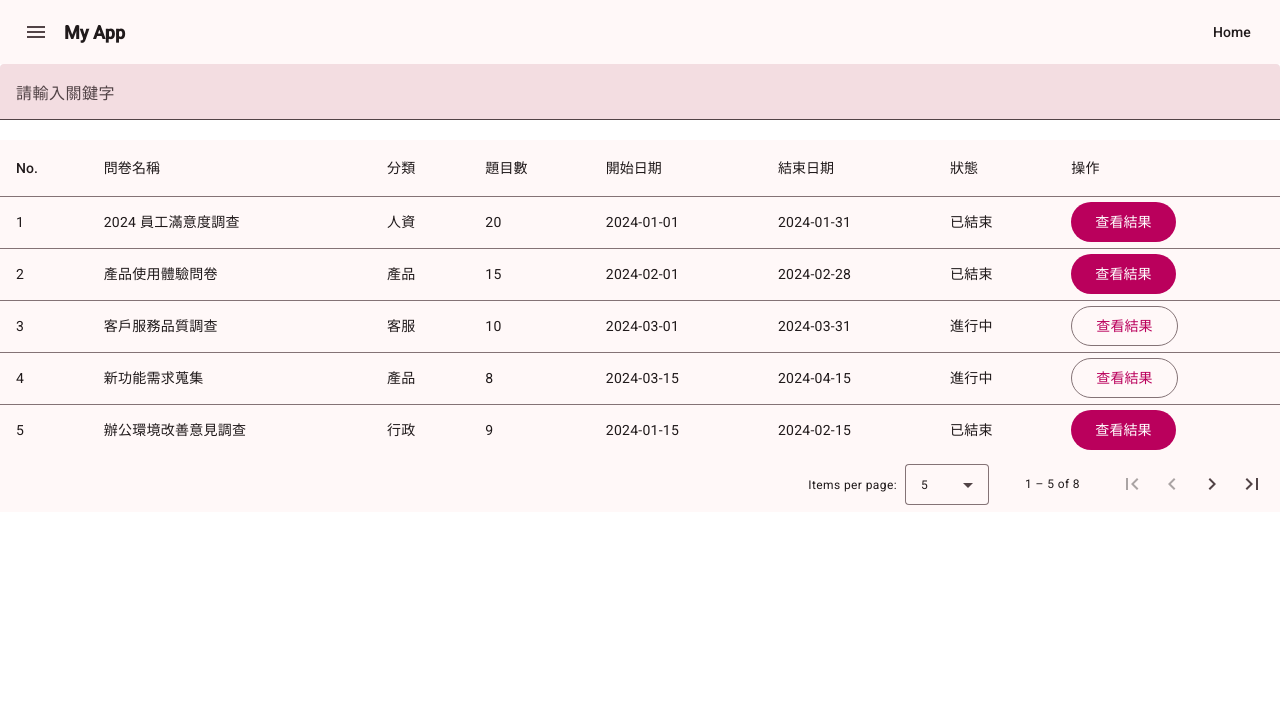
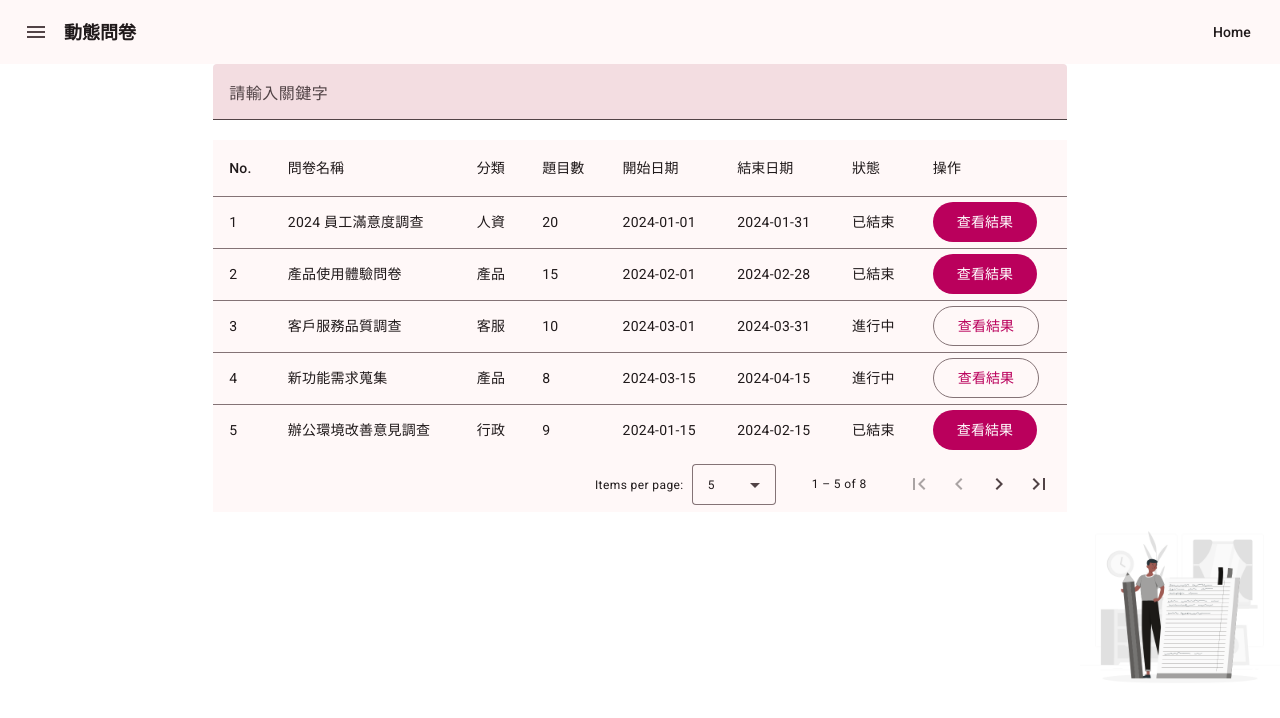
Before and after one commit to ZhangZJ0906/dynamic-Questionnaire-frontEnd, an Angular app: page /showAll in a window 1280 px wide. Shown: the top 718 px of the page. Built offline with nearby package versions, Linux system fonts and the light colour scheme.

Commit message:
稍微變更

```diff
--- a/src/app/@backend/backend.routes.ts
+++ b/src/app/@backend/backend.routes.ts
@@ -13,11 +13,5 @@ export const backendRoutes: Routes = [
         (m) => m.DashboardComponent,
       ),
   },
-    {
-    path: 'dialog',
-    loadComponent: () =>
-      import('./dialog/dialog.component').then(
-        (m) => m.DialogComponent,
-      ),
-  },
+
 ];
--- a/src/app/@backend/dashboard/dashboard.component.html
+++ b/src/app/@backend/dashboard/dashboard.component.html
@@ -117,7 +117,7 @@
         <td mat-cell *matCellDef="let element">
           @switch (element.status) {
             @case ("進行中") {
-              <button mat-stroked-button color="primary">查看結果</button>
+              <button mat-stroked-button color="primary" class="mr-5">查看結果</button>
               <button mat-flat-button color="warn">結束問卷</button>
             }
             @case ("已結束") {
--- a/src/app/@backend/user/user.component.html
+++ b/src/app/@backend/user/user.component.html
@@ -1,18 +1,11 @@
 <app-sidebar>
-  <h1
-    class="font-bold tracking-wide text-2xl sm:text-3xl md:text-4xl lg:text-5xl mb-10"
-  >
+  <h1 class="font-bold tracking-wide text-2xl sm:text-3xl md:text-4xl lg:text-5xl mb-10">
     歡迎回來
     <span class="ml-2 text-blue-200">XXX</span>
   </h1>
-  <div
-    class="grid gap-4 [grid-template-columns:repeat(auto-fill,minmax(300px,1fr))]"
-  >
+  <div class="grid gap-4 [grid-template-columns:repeat(auto-fill,minmax(300px,1fr))]">
     @for (item of userArr; track $index) {
-      <mat-card
-        appearance="outlined"
-        class="!rounded-2xl hover:shadow-lg transition-shadow duration-300 overflow-hidden"
-      >
+    <mat-card appearance="outlined" class="!rounded-2xl hover:shadow-lg transition-shadow duration-300 overflow-hidden">
       <mat-card-header class="!pt-5 !px-5">
         <mat-card-title class="!text-lg !font-bold text-gray-800">
           {{ item.name }}
@@ -22,18 +15,14 @@
       <mat-card-content class="!px-5 !pb-5 !pt-3">
         <!-- 出席人數 -->
         <div class="flex items-center gap-3 mb-3">
-            <div
-              class="flex flex-col items-center justify-center w-16 h-16 rounded-xl bg-blue-50 border border-blue-100"
-            >
+          <div class="flex flex-col items-center justify-center w-16 h-16 rounded-xl bg-blue-50 border border-blue-100">
             <span class="text-3xl font-extrabold text-blue-600 leading-none">
               {{ item.attendance }}
             </span>
           </div>
 
           <!-- 內容描述 -->
-            <p
-              class="flex-1 text-sm text-gray-500 leading-relaxed line-clamp-3"
-            >
+          <p class="flex-1 text-sm text-gray-500 leading-relaxed line-clamp-3">
             {{ item.content }}
           </p>
         </div>
@@ -41,4 +30,8 @@
     </mat-card>
     }
   </div>
+
+  <div class="grid justify-items-end mt-32 ">
+    <img src="image/Admin.gif" alt="" class="w-64 h-auto">
+  </div>
 </app-sidebar>
--- a/src/app/@front/nav/nav.component.html
+++ b/src/app/@front/nav/nav.component.html
@@ -10,7 +10,7 @@
   </button>
 
   <!-- 標題 -->
-  <a routerLink="/"> <span class="title text-lg font-semibold">My App</span></a>
+  <a routerLink="/showAll"> <span class="title text-lg font-semibold">動態問卷</span></a>
 
   <!-- 空間撐開 -->
   <span class="spacer flex-1"></span>
--- a/src/app/@front/show-all/show-all.component.html
+++ b/src/app/@front/show-all/show-all.component.html
@@ -1,18 +1,14 @@
 <app-nav></app-nav>
+
+
+<div class="w-2/3  mx-auto ">
 
   <mat-form-field class="w-full">
     <mat-label>請輸入關鍵字</mat-label>
-  <input
-    matInput
-    type="text"
-    name="search"
-    id="search"
-    [(ngModel)]="inputData"
-    (keyup)="searchTable($event)"
-  />
+    <input matInput type="text" name="search" id="search" [(ngModel)]="inputData" (keyup)="searchTable($event)" />
   </mat-form-field>
 
-<div class="mat-elevation-z8 overflow-x-auto">
+  <div class="mat-elevation-z8 overflow-x-auto ">
     <table mat-table matSort [dataSource]="dataSource">
       <!-- ID Column -->
       <ng-container matColumnDef="id">
@@ -40,13 +36,13 @@
 
       <!-- 開始日期 -->
       <ng-container matColumnDef="startDate">
-      <th mat-header-cell *matHeaderCellDef mat-sort-header>開始日期</th>
+        <th mat-header-cell *matHeaderCellDef mat-sort-header>開始日期 </th>
         <td mat-cell *matCellDef="let element">{{ element.startDate }}</td>
       </ng-container>
 
       <!-- 結束日期 -->
       <ng-container matColumnDef="endDate">
-      <th mat-header-cell *matHeaderCellDef mat-sort-header>結束日期</th>
+        <th mat-header-cell *matHeaderCellDef mat-sort-header>結束日期 </th>
         <td mat-cell *matCellDef="let element">{{ element.endDate }}</td>
       </ng-container>
 
@@ -56,12 +52,6 @@
         <td mat-cell *matCellDef="let element">{{ element.status }}</td>
       </ng-container>
 
-    <!-- 回覆數 Column -->
-    <!-- <ng-container matColumnDef="responseCount">
-      <th mat-header-cell *matHeaderCellDef>回覆數</th>
-      <td mat-cell *matCellDef="let element">{{ element.responseCount }}</td>
-    </ng-container> -->
-
       <!-- 動作button -->
       <ng-container matColumnDef="actions">
         <th mat-header-cell *matHeaderCellDef>操作</th>
@@ -70,11 +60,11 @@
           @case ("進行中") {
 
           <!-- TODO 這邊應該會先判斷是否填過 再去判斷要顯示哪個button -->
-            <button mat-stroked-button color="primary">查看結果</button>
+          <button mat-stroked-button color="primary" class="whitespace-nowrap text-xs md:text-sm">查看結果</button>
 
           }
           @case ("已結束") {
-            <button mat-flat-button color="primary">查看結果</button>
+          <button mat-flat-button color="primary" class="whitespace-nowrap text-xs md:text-sm">查看結果</button>
           }
           }
         </td>
@@ -84,10 +74,11 @@
       <tr mat-row *matRowDef="let row; columns: displayedColumns"></tr>
     </table>
 
-  <mat-paginator
-    [pageSizeOptions]="[5, 10, 20]"
-    showFirstLastButtons
-    aria-label="Select page of periodic elements"
-  >
+    <mat-paginator [pageSizeOptions]="[5, 10, 20]" showFirstLastButtons aria-label="Select page of periodic elements">
     </mat-paginator>
   </div>
+
+</div>
+<div class="grid justify-items-end hidden md:block ">
+  <img src="image/Notebook.gif" alt="" class="w-50 h-50">
+</div>
--- a/src/app/@front/show-all/show-all.component.ts
+++ b/src/app/@front/show-all/show-all.component.ts
@@ -7,6 +7,7 @@ import { MatInputModule } from '@angular/material/input';
 import { MatFormFieldModule } from '@angular/material/form-field';
 import { MatSort, MatSortModule } from '@angular/material/sort';
 import { MatButton } from '@angular/material/button';
+import { MatIcon } from '@angular/material/icon';
 
 
 export interface Survey {
@@ -16,7 +17,7 @@ export interface Survey {
   questionCount: number;
   startDate: string;
   endDate: string;
-  status: '進行中' | '已結束' | '草稿';
+  status: '進行中' | '已結束' ;
   responseCount: number;
 }
 @Component({
@@ -29,7 +30,8 @@ export interface Survey {
     MatInputModule,
     MatFormFieldModule,
     MatSortModule,
-    MatButton
+    MatButton,
+    MatIcon,
   ],
   templateUrl: './show-all.component.html',
   styleUrl: './show-all.component.scss',
@@ -44,7 +46,7 @@ export class ShowAllComponent {
     'startDate',
     'endDate',
     'status',
-    'actions'
+    'actions',
   ];
   dataSource = new MatTableDataSource<Survey>(SURVEY_DATA);
 
```
Also changed, not shown: src/app/@front/show-question/show-question.component.ts (added, +33 -0 lines), public/image/Admin.gif (added), public/image/Notebook.gif (added), src/app/@front/show-question/show-question.component.html (added), src/app/@front/show-question/show-question.component.scss (added). Lines whose indentation alone changed are shown as unchanged.
